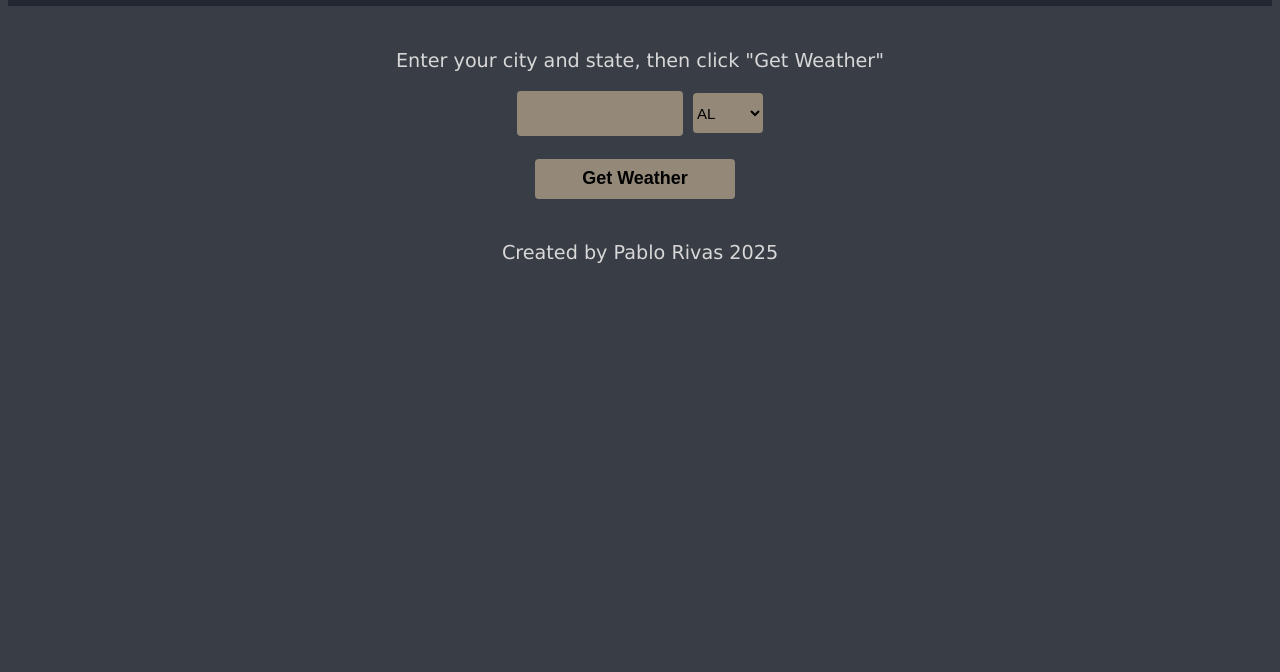
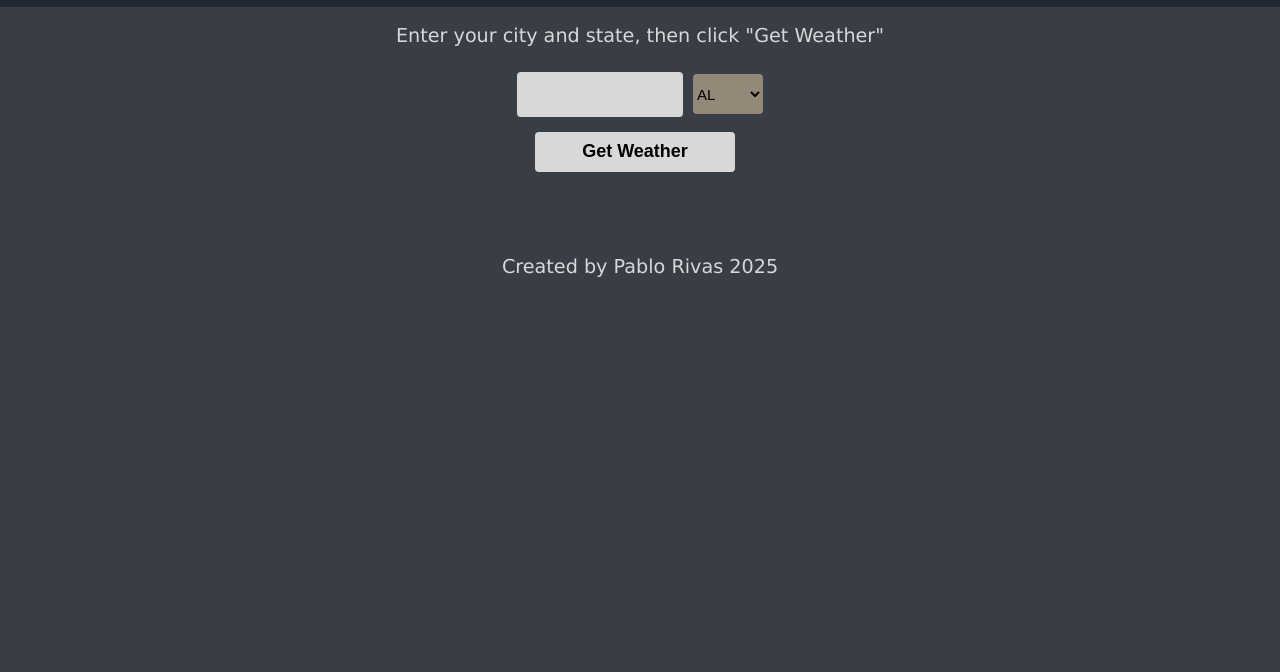
Before and after one commit to PRivas1/Weather-App, a plain HTML site: page index.html in a window 1280 px wide. Shown: the part 128-800 px from the top of the page. Drawn offline with Linux system fonts and the light colour scheme.

Commit message:
Improves UI

```diff
--- a/styles.css
+++ b/styles.css
@@ -1,3 +1,10 @@
+*{
+    margin:0;
+}
+body,p{
+    line-height: 3;
+}
+
 body{
     background-color: #393E46;
     color: #d8d8d8;
@@ -5,17 +12,11 @@ body{
     text-align: center;
     font-size: larger;
 }
-input, select, button{
+
+input{
     height: 30px;
-    background-color: #948979;
-    border-radius: 4px;
-    outline: none;
-    border: none;
-
-}
-input{
     max-width: 150px;
-    background-color: #948979;
+    background-color: #d8d8d8;
     color: #242424;
     padding: .15rem .5rem;
     min-height: 40px;
@@ -27,15 +28,23 @@ input{
 }
 
 select{
+    background-color: #948979;
     width: 70px;
     height: 40px;
     font-size: 15px;
+    border-radius: 4px;
+    outline: none;
+    border: none;
 }
 button{
     height: 40px;
     width: 200px;
     font-size: large;
     font-weight: 600;
+    background-color: #d8d8d8;
+    border-radius: 4px;
+    outline: none;
+    border: none;
 }
 
 
@@ -51,7 +60,7 @@ button{
 
 .banner{
     background-color: #222831;
-    padding: 15px;
+    padding: 10px;
 }
 
 .sevenDay{
@@ -62,10 +71,16 @@ button{
 
 .day{
     background-color: #222831;
+    border-radius: 10px;
     flex: 1 1 200px;
     min-width: 200px;
     text-align: center;
 }
+
+
+
+
+
 
 
 .loader {
```
Also changed, not shown: index.html (+1 -2 lines), 1 other file.
